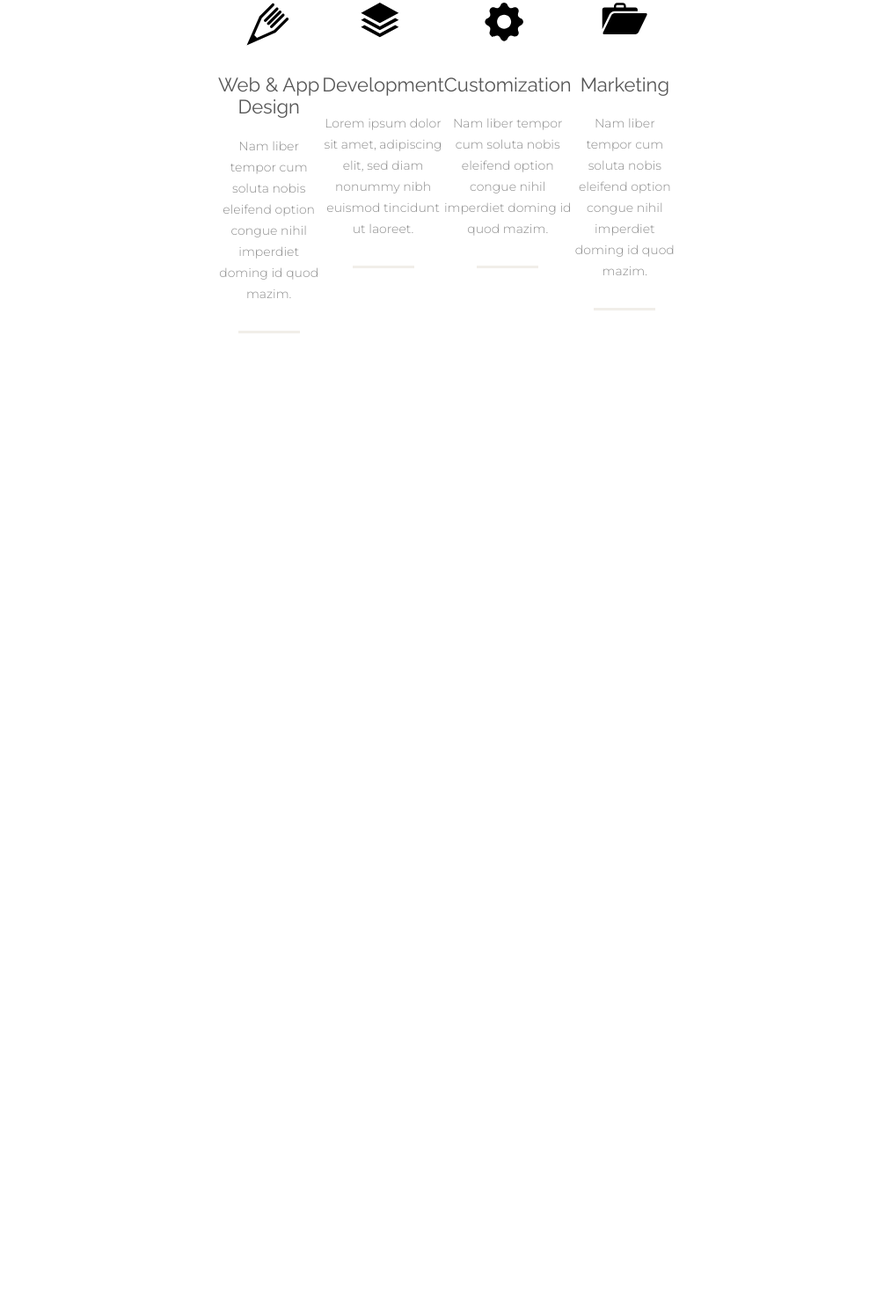
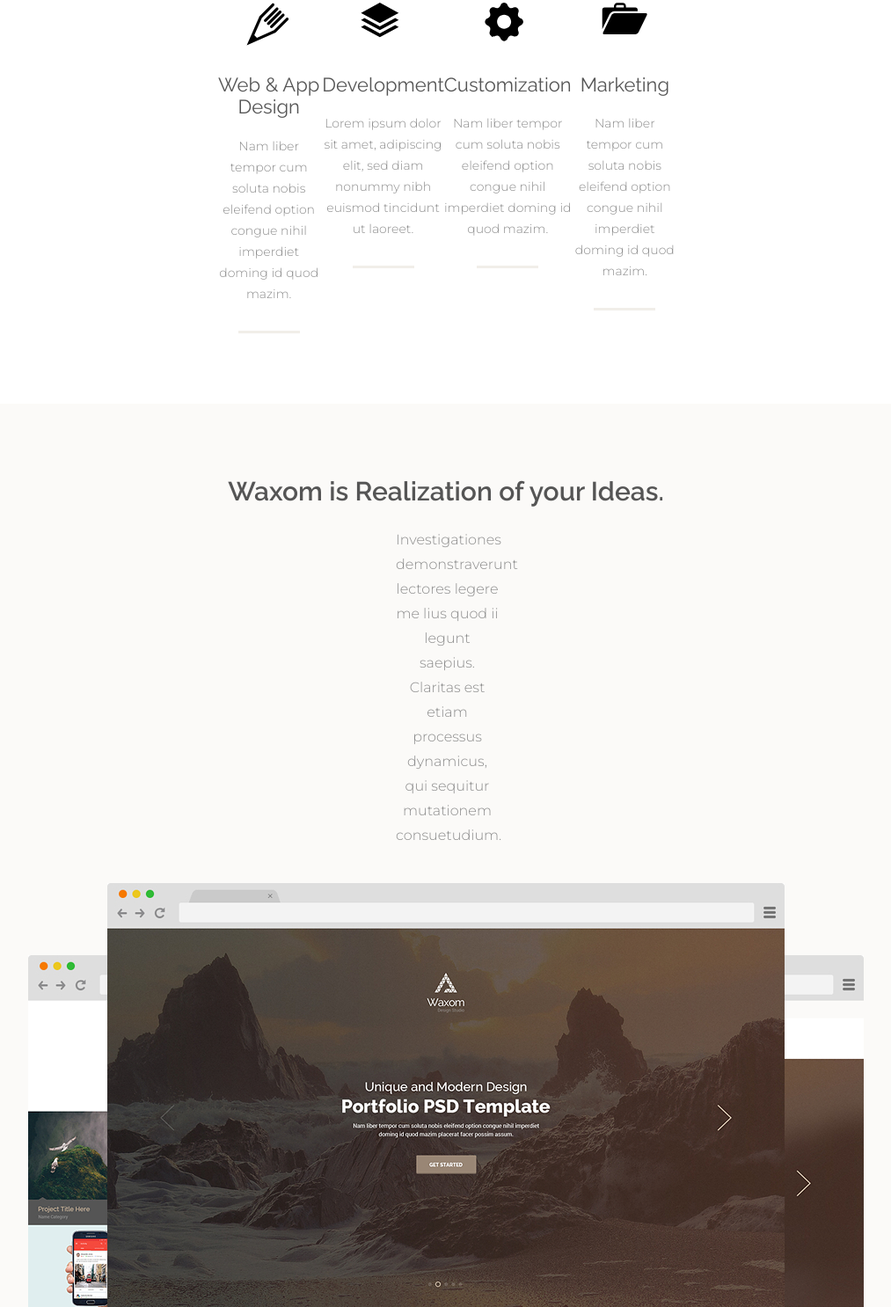
Before and after one commit to Xinarc/-test-layout, a plain HTML site: page index.html in a window 1280 px wide. Shown: the part 1099-2585 px from the top of the page at 88% size, without its empty margins (133-1146 px from the left). Before the commit the page ends 1558 px from the top, so only its background shows below. Drawn offline with Linux system fonts and the light colour scheme.

Commit message:
3 блок готов

```diff
--- a/index.html
+++ b/index.html
@@ -151,6 +151,15 @@
                 </p>
             </div>
         </section>
+        <section class="waxom">
+            <span class="waxom_title">Waxom is Realization of your Ideas.</span>
+            <p class="waxom_text">Investigationes demonstraverunt lectores legere me lius quod ii legunt saepius. Claritas est etiam processus dynamicus, qui sequitur mutationem consuetudium.</p>
+            <div class="waxom_picture">
+                <img class="waxom_pic-left" src="img/images/browser-left.jpg" alt="browser-left" width="770" height="400">
+                <img class="waxom_pic-center" src="img/images/browser-center.jpg" alt="browser-center" width="770" height="482">
+                <img class="waxom_pic-right" src="img/images/browser-right.jpg" alt="browser-right" width="770" height="400">
+            </div>
+        </section>
     </main>
     <footer></footer>
 </body>
--- a/scss/style.scss
+++ b/scss/style.scss
@@ -230,3 +230,48 @@ body {
     margin: 0 0 30px 0;
   }
 }
+.waxom {
+    padding: 83px 0 0 0;
+    background-color: #fbfaf8;
+    text-align: center;
+    &_title {
+        @include large-text(#555555, Raleway, 30px, 600);
+    }
+    &_text {
+        @include large-text(#8c8c8c, Montserrat, 16px, 300);
+        line-height: 28px;
+        margin: 24px 580px 40px 583px;
+    }
+    &_picture {
+        display: flex;
+        justify-content: center;
+        position: relative;
+    }
+    &_pic-left {
+        position: absolute;
+        top: 82px;
+        left: 345px;
+        z-index: 1;
+        &:hover {
+            z-index: 3;
+            box-shadow: 0 0 10px rgba(0,0,0,0.5);
+        }
+    }
+    &_pic-center {
+        margin: 0 auto;
+        z-index: 2;
+        &:hover {
+            box-shadow: 0 0 10px rgba(0,0,0,0.5);
+        }
+    }
+    &_pic-right {
+        position: absolute;
+        top: 82px;
+        right: 345px;
+        z-index: 1;
+        &:hover {
+            z-index: 3;
+            box-shadow: 0 0 10px rgba(0,0,0,0.5);
+        }
+    }
+}
```
Also changed, not shown: img/icons/customization.png (deleted), img/icons/development.png (deleted), img/icons/left.png (deleted), img/icons/marketing.png (deleted), img/icons/right.png (deleted), img/icons/web.png (deleted), img/images/browser-center.jpg (added), img/images/browser-left.jpg (added), img/images/browser-right.jpg (added), scss/style.css, 1 other file.
